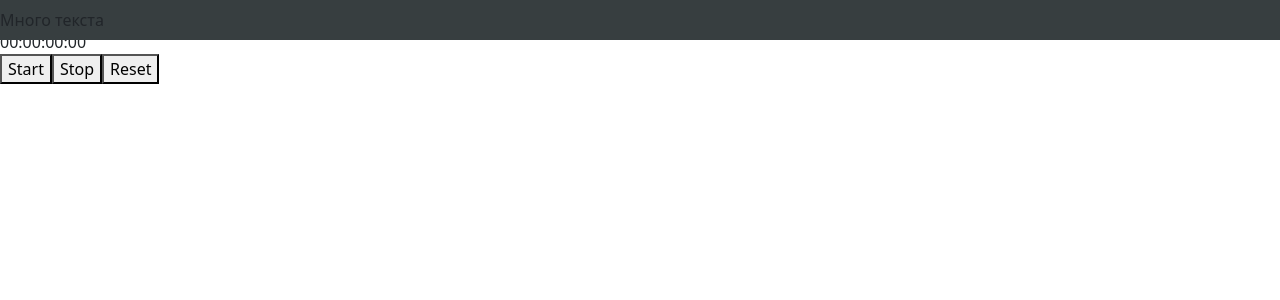
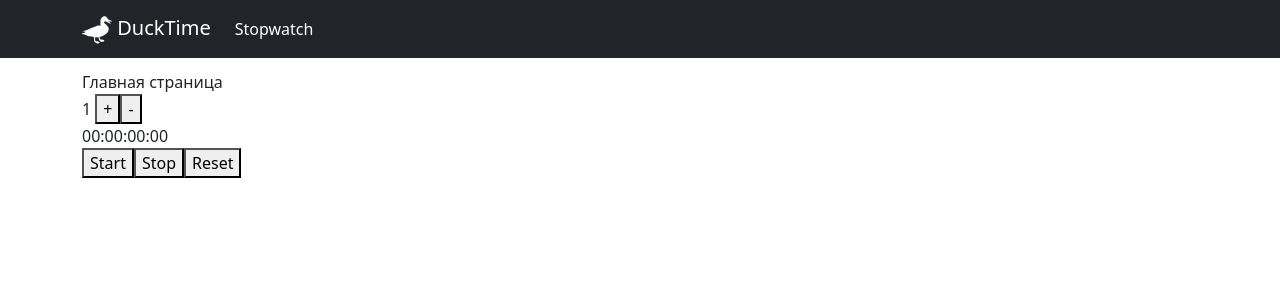
Before and after one commit to YureiRetarded/-stopwatch, a Vue app: page /#/ in a window 1280 px wide. Shown: the top 300 px of the page. Built offline with nearby package versions, Linux system fonts and the light colour scheme.

Commit message:
Stopwatch page is created

```diff
--- a/src/App.vue
+++ b/src/App.vue
@@ -1,6 +1,10 @@
 <template>
   <navbar/>
-  <router-view/>
+  <div class="container">
+    <div class="content">
+      <router-view></router-view>
+    </div>
+  </div>
 </template>
 <script>
 import Navbar from "@/components/Navbar"
--- a/src/assets/style.scss
+++ b/src/assets/style.scss
@@ -1,4 +1,5 @@
-@import './variables.scss';
-nav{
-  background-color: $background-color
+.content{
+  margin-top: 70px;
+  margin-bottom: 50px;
+  min-width:260px
 }
--- a/src/components/Navbar.vue
+++ b/src/components/Navbar.vue
@@ -1,6 +1,21 @@
 <template>
-    <nav class="navbar fixed-top">
-        Много текста
+    <nav class="navbar fixed-top bg-dark navbar-dark navbar-expand-sm">
+        <div class="container">
+            <div class="navbar-brand" @click="$router.push('/')">
+                <img src="@/assets/logo.svg" width="30" height="30">
+                DuckTime
+            </div>
+            <button class="navbar-toggler" type="button" data-bs-toggle="collapse" data-bs-target="#navbarToggler" aria-controls="navbarToggler" aria-expanded="false" aria-label="Toggle navigation">
+                <span class="navbar-toggler-icon"></span>
+            </button>
+            <div class="collapse navbar-collapse" id="navbarToggler">
+                <ul class="navbar-nav">
+                    <li class="nav-item">
+                        <div @click="$router.push('/stopwatch')" class="nav-link active">Stopwatch</div>
+                    </li>
+                </ul>
+            </div>
+        </div>
     </nav>
 </template>
 <script>
@@ -9,5 +24,11 @@ export default {
 }
 </script>
 <style lang="scss" scoped >
-
+    .navbar-brand{
+        cursor: pointer;
+    }
+    .nav-item{
+        cursor: pointer;
+        color: black;
+    }
 </style>
--- a/src/pages/mainpage.vue
+++ b/src/pages/mainpage.vue
@@ -1,4 +1,5 @@
 <template>
+    Главная страница
     <control-stop-watches/>
 
     <stop-watch
--- /dev/null
+++ b/src/pages/stopwatchpage.vue
@@ -0,0 +1,13 @@
+<template lang="">
+    <div>
+        Страница с секундомерами
+    </div>
+</template>
+<script>
+export default {
+
+}
+</script>
+<style lang="">
+
+</style>
--- a/src/router/router.js
+++ b/src/router/router.js
@@ -1,10 +1,15 @@
 import { createRouter, createWebHashHistory } from 'vue-router'
 import MainPage from '@/pages/mainpage'
+import StopWatchPage from '@/pages/stopwatchpage'
 
 const routes = [
   {
     path: '/',
     component: MainPage
+  },
+  {
+    path: '/stopwatch',
+    component: StopWatchPage
   }
 ]
 
```
Also changed, not shown: src/assets/logo.svg (added).
